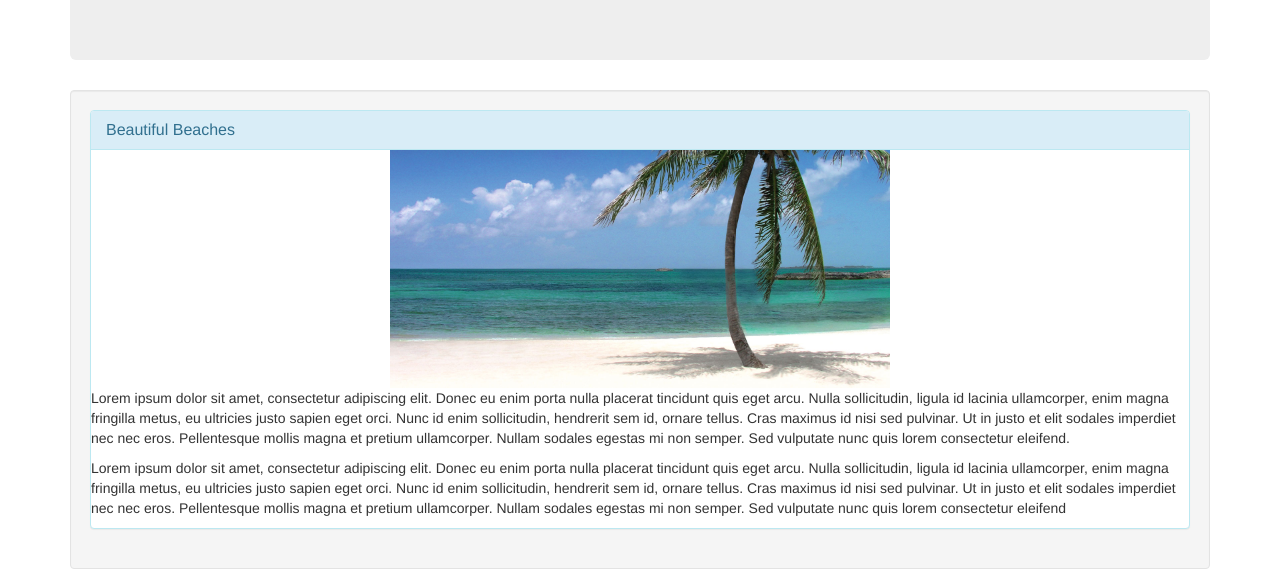
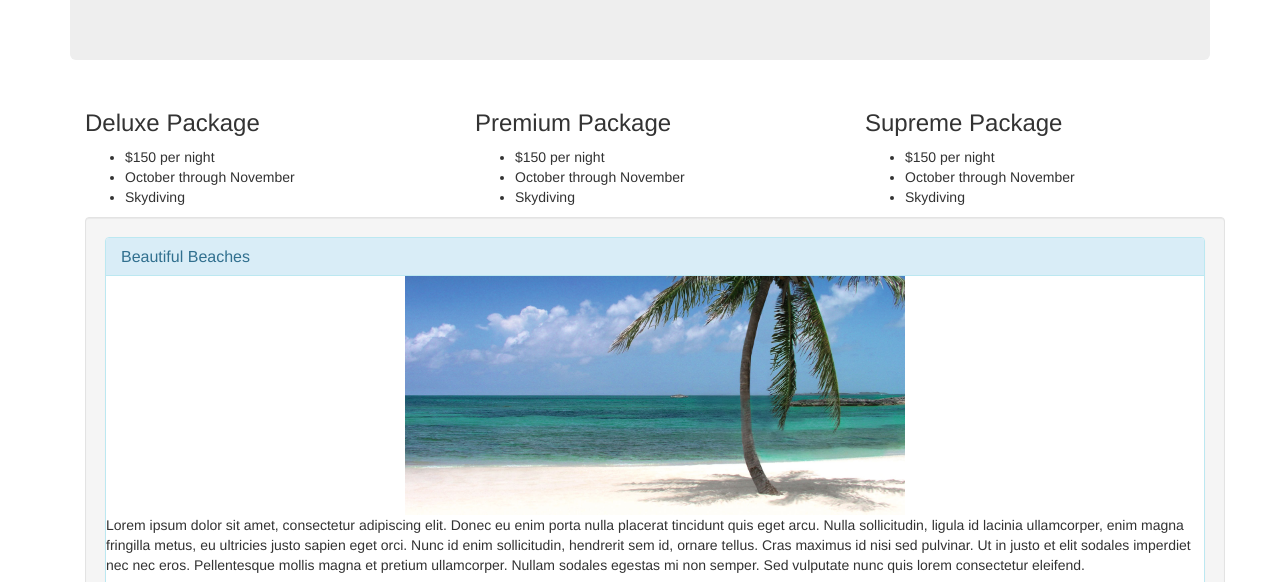
Before and after one commit to JasonLazzuri/vacation, a plain HTML site: page index.html in a window 1280 px wide. Shown: the part 210-792 px from the top of the page. Drawn offline with Linux system fonts and the light colour scheme.

Commit message:
finished styling

```diff
--- a/index.html
+++ b/index.html
@@ -11,6 +11,33 @@
     <h1>Australia Dream Vacation</h1>
       <p>Lorem ipsum dolor sit amet, consectetur adipiscing elit. Donec eu enim porta nulla placerat tincidunt quis eget arcu.
       </p>
+    </div>
+    <div class="container">
+      <div class="row">
+        <div class="col-lg-4">
+        <h3>Deluxe Package</h3>
+          <ul>
+            <li>$150 per night</li>
+            <li>October through November</li>
+            <li>Skydiving</li>
+          </ul>
+        </div>
+        <div class="col-lg-4">
+        <h3>Premium Package</h3>
+          <ul>
+            <li>$150 per night</li>
+            <li>October through November</li>
+            <li>Skydiving</li>
+          </ul>
+        </div>
+        <div class="col-lg-4">
+        <h3>Supreme Package</h3>
+          <ul>
+            <li>$150 per night</li>
+            <li>October through November</li>
+            <li>Skydiving</li>
+          </ul>
+        </div>
     </div>
     <div class="well">
       <div class="panel panel-info">
```
